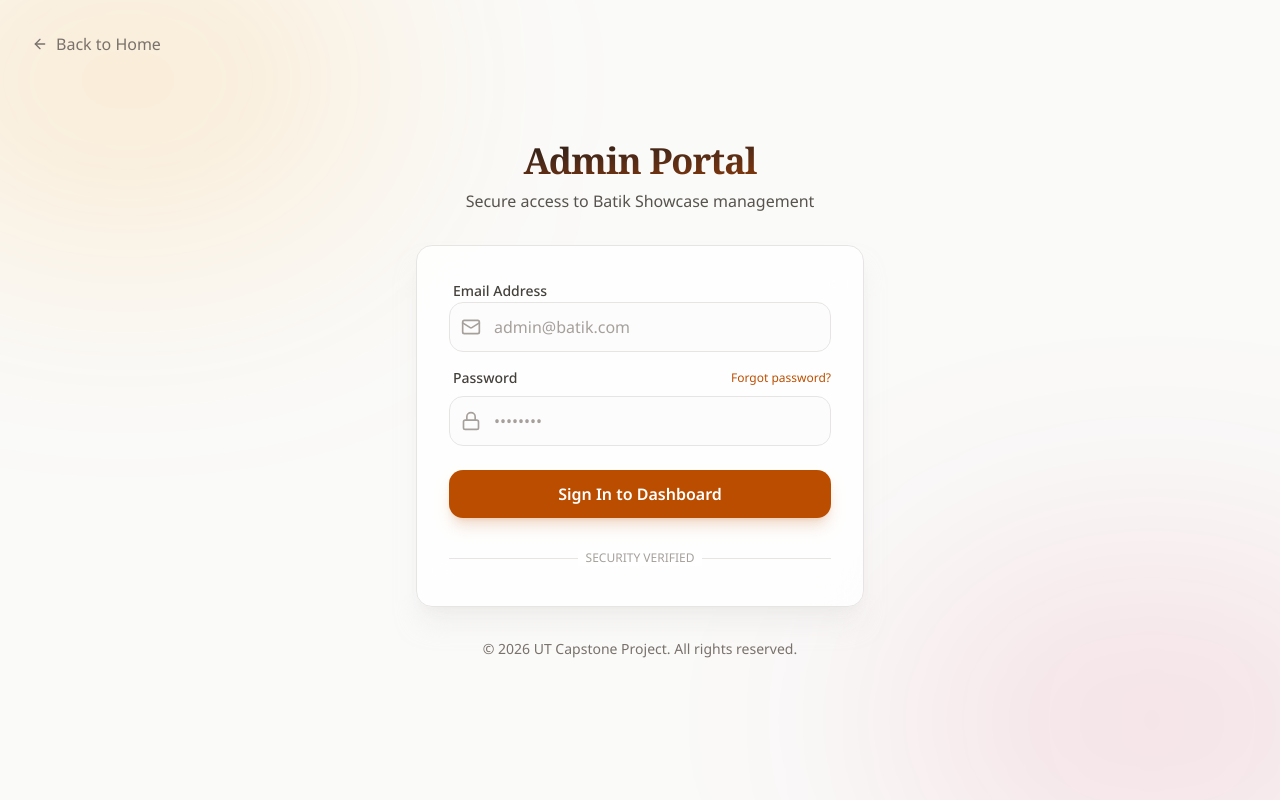
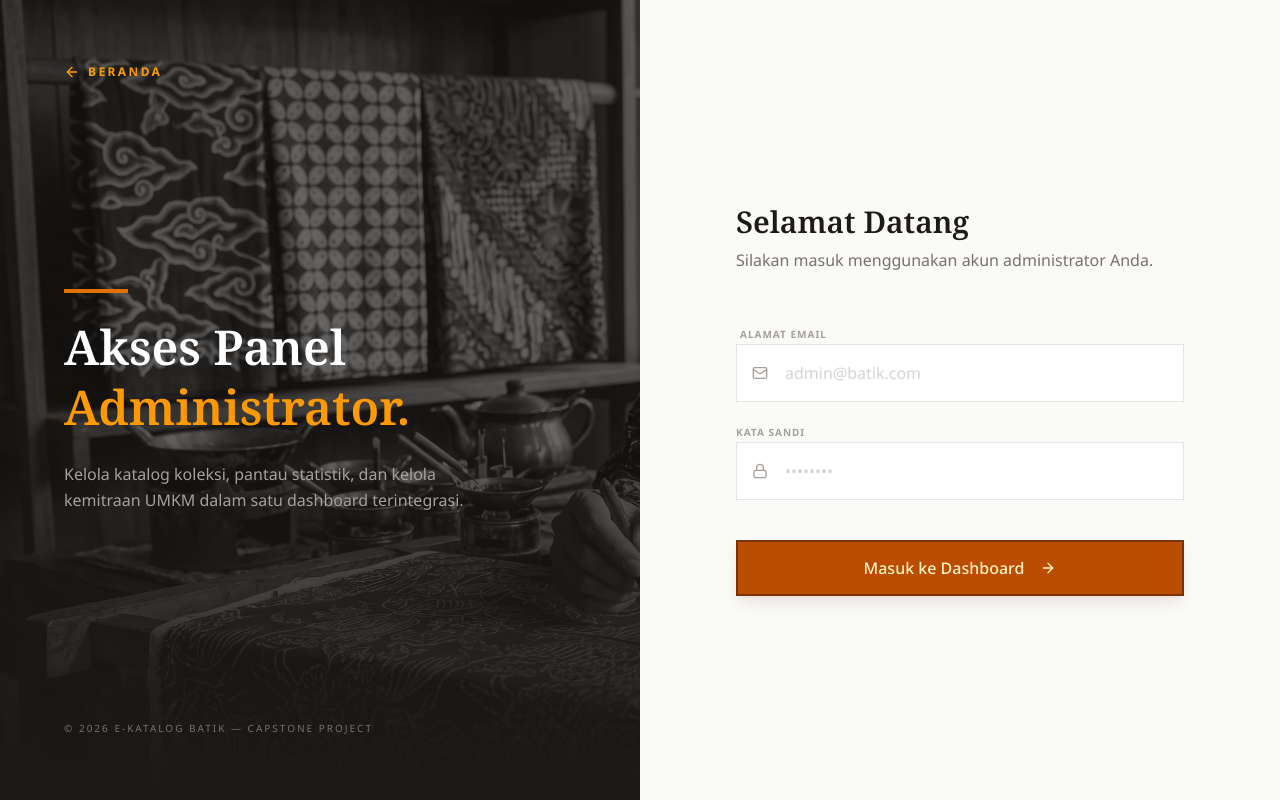
Before and after one commit to pratamayp/utcp-batik-umkm-showcase, a Nuxt app: page /login in a window 1280 px wide. Built offline with nearby package versions, Linux system fonts and the light colour scheme.

Commit message:
feat: add login pages

```diff
--- a/app/components/landing/Footer.vue
+++ b/app/components/landing/Footer.vue
@@ -36,15 +36,14 @@
           >
         </div>
 
-        <!-- Social/Contact Placeholder -->
-        <div class="flex items-center gap-4">
-          <div
-            v-for="i in 3"
-            :key="i"
-            class="size-10 border border-stone-800 flex items-center justify-center hover:border-amber-600 hover:text-amber-600 transition-all cursor-pointer"
+        <!-- Admin Access Link (Replaces Social Placeholders) -->
+        <div class="flex items-center">
+          <NuxtLink
+            to="/login"
+            class="text-xs font-sans font-bold uppercase tracking-[0.2em] px-6 py-3 border border-stone-800 hover:border-amber-600 hover:text-amber-500 transition-all"
           >
-            <span class="text-[10px]">●</span>
-          </div>
+            Akses Administrator
+          </NuxtLink>
         </div>
       </div>
 
--- a/app/pages/login.vue
+++ b/app/pages/login.vue
@@ -1,6 +1,7 @@
 <script setup lang="ts">
-import { Mail, Lock, ArrowLeft } from "lucide-vue-next";
+import { Mail, Lock, ArrowLeft, ArrowRight } from "lucide-vue-next";
 import { ref } from "vue";
+import { Button } from "@/components/ui/button";
 
 const router = useRouter();
 
@@ -14,130 +15,150 @@ const handleLogin = () => {
 </script>
 
 <template>
+  <div class="min-h-screen bg-white flex overflow-hidden">
+    <!-- Left Side: Visual/Decorative -->
+    <div class="hidden lg:flex lg:w-1/2 relative bg-stone-900 overflow-hidden">
+      <div class="absolute inset-0 opacity-40">
+        <img
+          src="/images/login.webp"
+          alt="Batik Background"
+          class="w-full h-full object-cover object-left grayscale transition-transform duration-[10s] hover:scale-110"
+        />
+      </div>
+      <!-- Pattern Overlay -->
+      <!-- <div class="absolute inset-0 opacity-10">
+        <img
+          src="/images/parang-pattern.webp"
+          alt="Pattern Overlay"
+          class="w-full h-full object-cover invert"
+        />
+      </div> -->
+      <!-- Gradient Overlay -->
       <div
-    class="min-h-screen bg-stone-50 text-stone-900 flex flex-col items-center justify-center p-6 relative overflow-hidden"
-  >
-    <!-- Ambient background glows (Warm Batik tones) -->
-    <div
-      class="absolute top-[-10%] left-[-10%] w-[40%] h-[40%] bg-amber-500/15 blur-[120px] rounded-full"
-    ></div>
-    <div
-      class="absolute bottom-[-10%] right-[-10%] w-[40%] h-[40%] bg-rose-700/10 blur-[120px] rounded-full"
+        class="absolute inset-0 bg-linear-to-t from-stone-900 via-transparent to-transparent"
       ></div>
 
+      <div
+        class="relative z-10 w-full h-full flex flex-col justify-between p-16"
+      >
         <NuxtLink
           to="/"
-      class="absolute top-8 left-8 flex items-center gap-2 text-stone-500 hover:text-stone-900 transition-colors group"
+          class="inline-flex items-center text-amber-500 text-xs font-sans font-bold uppercase tracking-[0.2em] hover:text-amber-400 transition-colors"
         >
-      <ArrowLeft
-        class="w-4 h-4 group-hover:-translate-x-1 transition-transform"
-      />
-      Back to Home
+          <ArrowLeft class="mr-2 h-4 w-4" />
+          Beranda
         </NuxtLink>
 
-    <div class="w-full max-w-md z-10">
-      <div class="text-center mb-8 space-y-2">
-        <h1
-          class="text-4xl font-bold tracking-tight bg-linear-to-br from-stone-900 to-amber-800 bg-clip-text text-transparent"
+        <div class="space-y-6">
+          <div class="h-1 w-16 bg-amber-600"></div>
+          <h2
+            class="text-4xl md:text-5xl font-heading text-white leading-tight"
           >
-          Admin Portal
-        </h1>
-        <p class="text-stone-600">Secure access to Batik Showcase management</p>
+            Akses Panel <br />
+            <span class="text-amber-500">Administrator.</span>
+          </h2>
+          <p class="text-stone-400 font-body max-w-md leading-relaxed">
+            Kelola katalog koleksi, pantau statistik, dan kelola kemitraan UMKM
+            dalam satu dashboard terintegrasi.
+          </p>
         </div>
 
         <div
-        class="bg-white/80 backdrop-blur-xl border border-stone-200 p-8 rounded-2xl shadow-xl shadow-stone-200/50 space-y-6"
+          class="text-stone-500 text-[10px] font-sans uppercase tracking-[0.2em]"
         >
-        <form class="space-y-4" @submit.prevent="handleLogin">
+          &copy; 2026 E-Katalog Batik — Capstone Project
+        </div>
+      </div>
+    </div>
+
+    <!-- Right Side: Login Form -->
+    <div
+      class="w-full lg:w-1/2 flex items-center justify-center p-8 md:p-16 bg-stone-50"
+    >
+      <div class="w-full max-w-md space-y-12">
+        <!-- Back Link for Mobile -->
+        <NuxtLink
+          to="/"
+          class="lg:hidden inline-flex items-center text-amber-700 text-xs font-sans font-bold uppercase tracking-[0.2em] mb-8"
+        >
+          <ArrowLeft class="mr-2 h-4 w-4" />
+          Beranda
+        </NuxtLink>
+
         <div class="space-y-2">
-            <label for="email" class="text-sm font-medium text-stone-700 ml-1"
-              >Email Address</label
+          <h3 class="text-3xl font-heading text-stone-900">Selamat Datang</h3>
+          <p class="text-stone-500 font-body">
+            Silakan masuk menggunakan akun administrator Anda.
+          </p>
+        </div>
+
+        <form class="space-y-6" @submit.prevent="handleLogin">
+          <div class="space-y-4">
+            <!-- Email Input -->
+            <div class="space-y-2">
+              <label
+                for="email"
+                class="text-[10px] font-sans font-bold text-stone-400 uppercase tracking-widest ml-1"
+                >Alamat Email</label
               >
               <div class="relative group">
                 <div
-                class="absolute left-3 top-1/2 -translate-y-1/2 text-stone-400 group-focus-within:text-amber-700 transition-colors"
+                  class="absolute left-4 top-1/2 -translate-y-1/2 text-stone-400 group-focus-within:text-amber-700 transition-colors"
                 >
-                <Mail class="w-5 h-5" />
+                  <Mail class="w-4 h-4" />
                 </div>
                 <input
                   id="email"
                   v-model="email"
                   type="email"
                   placeholder="admin@batik.com"
-                class="w-full bg-stone-50/50 border border-stone-200 rounded-xl py-3 pl-11 pr-4 outline-none focus:border-amber-600/50 focus:ring-4 focus:ring-amber-600/10 transition-all placeholder:text-stone-400 text-stone-900"
+                  class="w-full bg-white border border-stone-200 rounded-none py-4 pl-12 pr-4 outline-none focus:border-amber-600 focus:ring-0 transition-all font-body text-stone-900 placeholder:text-stone-300"
                   required
                 />
               </div>
             </div>
 
+            <!-- Password Input -->
             <div class="space-y-2">
-            <div class="flex items-center justify-between ml-1">
-              <label for="password" class="text-sm font-medium text-stone-700"
-                >Password</label
+              <label
+                for="password"
+                class="text-[10px] font-sans font-bold text-stone-400 uppercase tracking-widest"
+                >Kata sandi</label
               >
-              <a
-                href="#"
-                class="text-xs text-amber-700 hover:text-amber-600 transition-colors"
-                >Forgot password?</a
-              >
-            </div>
               <div class="relative group">
                 <div
-                class="absolute left-3 top-1/2 -translate-y-1/2 text-stone-400 group-focus-within:text-amber-700 transition-colors"
+                  class="absolute left-4 top-1/2 -translate-y-1/2 text-stone-400 group-focus-within:text-amber-700 transition-colors"
                 >
-                <Lock class="w-5 h-5" />
+                  <Lock class="w-4 h-4" />
                 </div>
                 <input
                   id="password"
                   v-model="password"
                   type="password"
                   placeholder="••••••••"
-                class="w-full bg-stone-50/50 border border-stone-200 rounded-xl py-3 pl-11 pr-4 outline-none focus:border-amber-600/50 focus:ring-4 focus:ring-amber-600/10 transition-all placeholder:text-stone-400 text-stone-900"
+                  class="w-full bg-white border border-stone-200 rounded-none py-4 pl-12 pr-4 outline-none focus:border-amber-600 focus:ring-0 transition-all font-body text-stone-900 placeholder:text-stone-300"
                   required
                 />
               </div>
             </div>
+          </div>
 
-          <div class="pt-2">
-            <!-- Custom styled button to match the theme instead of default shadcn style -->
-            <button
+          <div class="pt-4">
+            <Button
               type="submit"
-              class="w-full py-3 rounded-xl text-base font-semibold bg-amber-700 hover:bg-amber-800 text-white border-none shadow-lg shadow-amber-700/20 transition-all active:scale-[0.98]"
+              variant="primary"
+              size="lg"
+              rounded="none"
+              class="w-full h-14 group"
             >
-              Sign In to Dashboard
-            </button>
+              Masuk ke Dashboard
+              <ArrowRight
+                class="ml-2 h-4 w-4 transition-transform group-hover:translate-x-1"
+              />
+            </Button>
           </div>
         </form>
-
-        <div class="relative py-2">
-          <div class="absolute inset-0 flex items-center">
-            <div class="w-full border-t border-stone-200"></div>
-          </div>
-          <div class="relative flex justify-center text-xs uppercase">
-            <span class="bg-white px-2 text-stone-400">Security verified</span>
       </div>
     </div>
   </div>
-
-      <p class="text-center mt-8 text-sm text-stone-500">
-        &copy; 2026 UT Capstone Project. All rights reserved.
-      </p>
-    </div>
-  </div>
 </template>
-
-<style scoped>
-@keyframes float {
-  0% {
-    transform: translateY(0px);
-  }
-
-  50% {
-    transform: translateY(-10px);
-  }
-
-  100% {
-    transform: translateY(0px);
-  }
-}
-</style>
```
Also changed, not shown: public/images/login.webp (added). Lines whose indentation alone changed are shown as unchanged.
